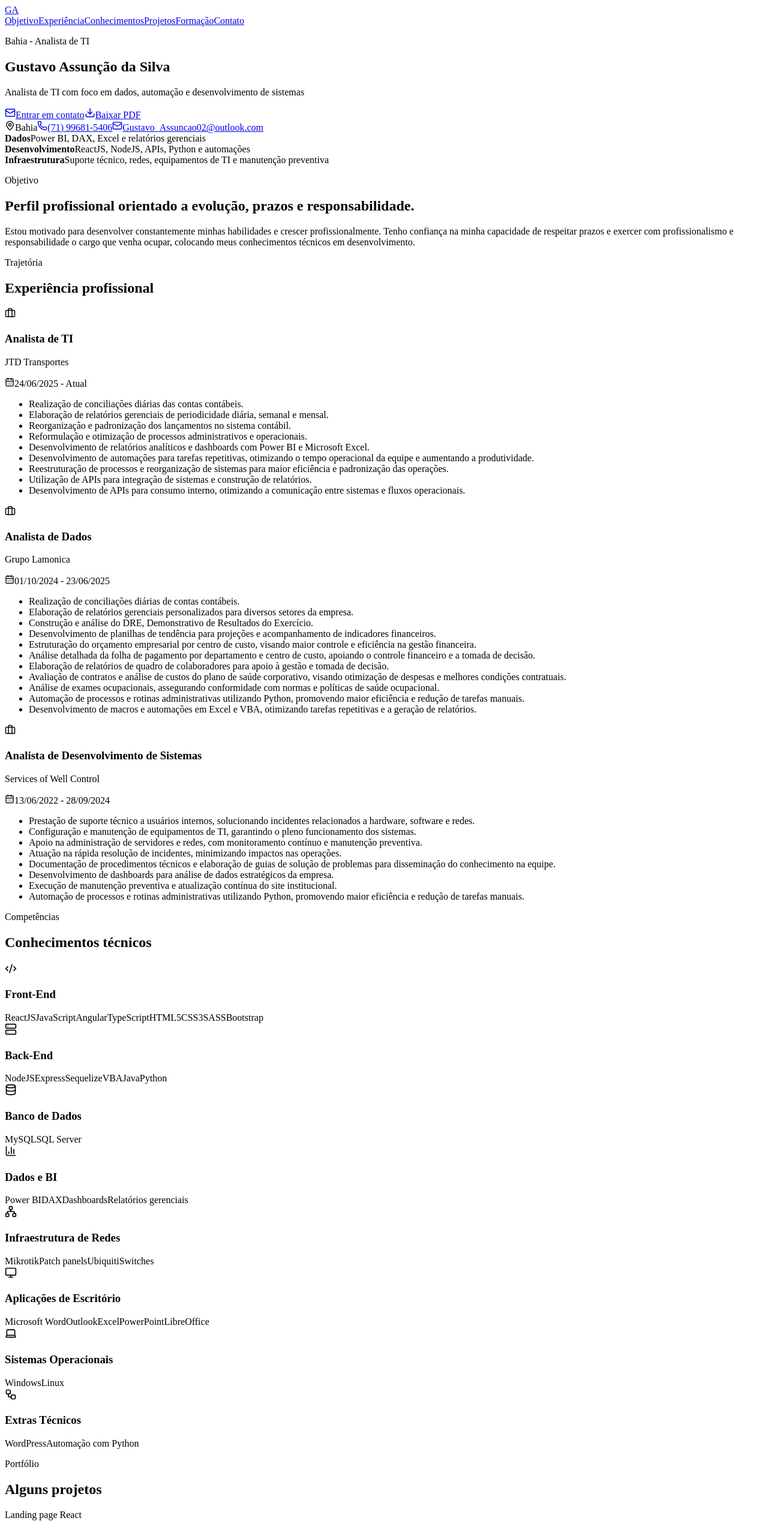
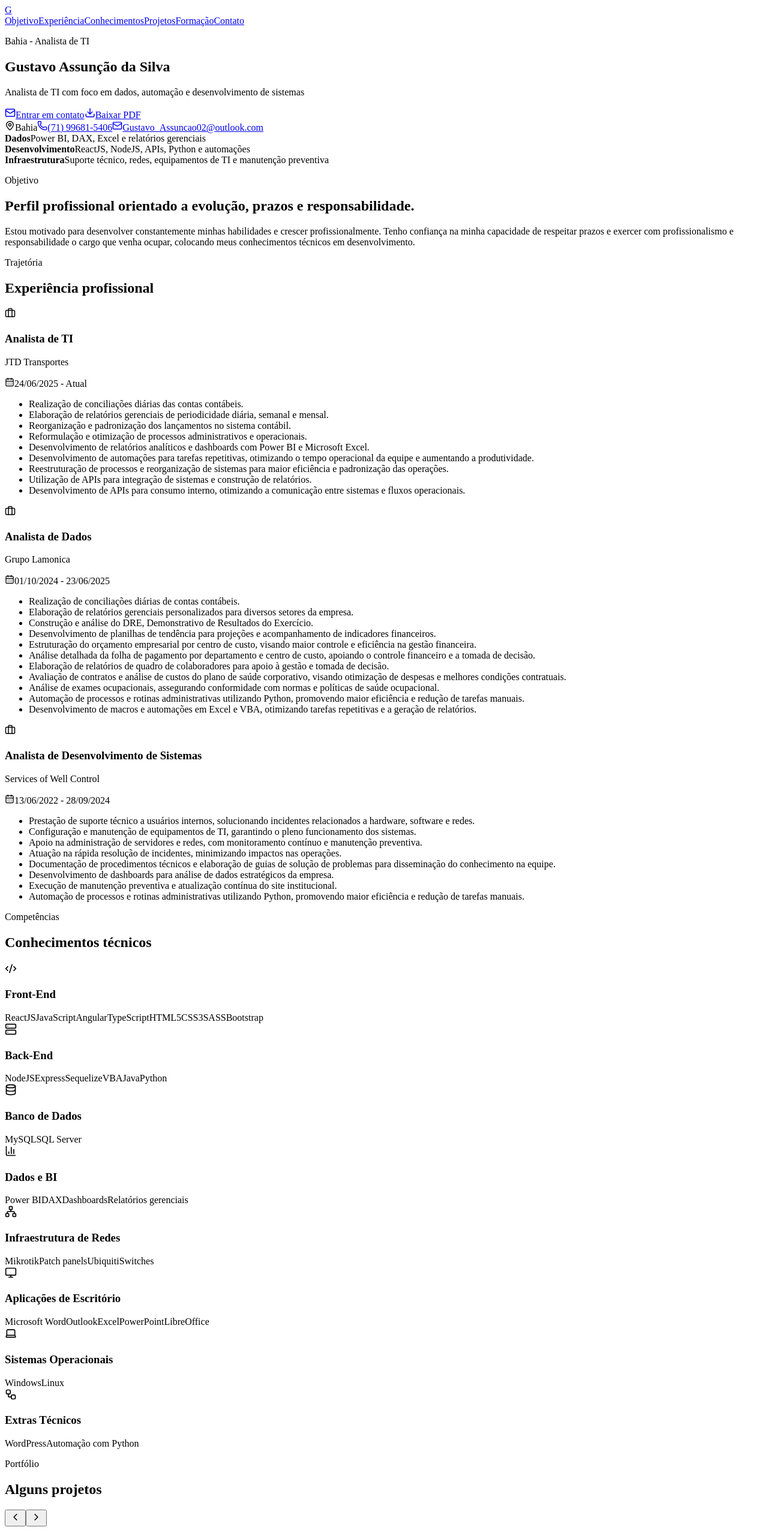
Before and after one commit to GustavoAssuncao02/GustavoAssuncaoSite, a React (Vite) app: page / in a window 1280 px wide. Shown: the top 2556 px of the page at 60% size. Built offline with nearby package versions, Linux system fonts and the light colour scheme; the HTML template or start-up script is replaced by a standard one.

Commit message:
update project
update icon, add icon to top bar, change website logo

```diff
--- a/curriculo-gustavo.html
+++ b/curriculo-gustavo.html
@@ -4,6 +4,7 @@
     <meta charset="UTF-8" />
     <meta name="viewport" content="width=device-width, initial-scale=1.0" />
     <title>Gustavo Assunção da Silva - Currículo</title>
+    <link rel="icon" type="image/svg+xml" href="%BASE_URL%favicon.svg" />
     <meta
       name="description"
       content="Currículo online de Gustavo Assunção da Silva, Analista de TI com experiência em dados, desenvolvimento de sistemas, automação e infraestrutura."
--- a/index.html
+++ b/index.html
@@ -4,6 +4,7 @@
     <meta charset="UTF-8" />
     <meta name="viewport" content="width=device-width, initial-scale=1.0" />
     <title>Gustavo Assunção da Silva - Currículo</title>
+    <link rel="icon" type="image/svg+xml" href="%BASE_URL%favicon.svg" />
     <meta
       name="description"
       content="Currículo online de Gustavo Assunção da Silva, Analista de TI com experiência em dados, desenvolvimento de sistemas, automação e infraestrutura."
--- a/src/App.jsx
+++ b/src/App.jsx
@@ -1,4 +1,4 @@
-import { useEffect, useState } from 'react';
+import { useEffect, useRef, useState } from 'react';
 import {
   ArrowUpRight,
   BarChart3,
@@ -6,6 +6,8 @@ import {
   Briefcase,
   CalendarDays,
   Car,
+  ChevronLeft,
+  ChevronRight,
   Code2,
   Database,
   Download,
@@ -44,6 +46,8 @@ const iconMap = {
   Server,
   Workflow,
 };
+
+const resumePdfHref = `${import.meta.env.BASE_URL}curriculo-gustavo.pdf`;
 
 function useReveal() {
   useEffect(() => {
@@ -101,7 +105,7 @@ function Header() {
   return (
     <header className="site-header">
       <a className="brand" href="#home" aria-label="Ir para o início">
-        <span>GA</span>
+        <span className="brand-letter" aria-hidden="true">G</span>
       </a>
 
       <nav className="nav-links" aria-label="Navegação principal">
@@ -133,7 +137,7 @@ function Hero() {
               <Mail size={18} aria-hidden="true" />
               Entrar em contato
             </a>
-            <a className="button secondary" href="/curriculo-gustavo.pdf" download>
+            <a className="button secondary" href={resumePdfHref} download>
               <Download size={18} aria-hidden="true" />
               Baixar PDF
             </a>
@@ -315,22 +319,83 @@ function ProjectPreview({ visual, title }) {
 }
 
 function Projects() {
+  const [currentProject, setCurrentProject] = useState(0);
+  const carouselRef = useRef(null);
+  const projectCount = projects.length;
+
+  const scrollToProject = (index) => {
+    if (!projectCount) {
+      return;
+    }
+
+    const nextIndex = (index + projectCount) % projectCount;
+    setCurrentProject(nextIndex);
+    carouselRef.current?.children[nextIndex]?.scrollIntoView({
+      behavior: 'smooth',
+      block: 'nearest',
+      inline: 'center',
+    });
+  };
+
+  const handleProjectScroll = () => {
+    const track = carouselRef.current;
+
+    if (!track) {
+      return;
+    }
+
+    const trackCenter = track.scrollLeft + track.clientWidth / 2;
+    const nextIndex = Array.from(track.children).reduce(
+      (closest, child, index) => {
+        const childCenter = child.offsetLeft + child.offsetWidth / 2;
+        const distance = Math.abs(trackCenter - childCenter);
+
+        return distance < closest.distance ? { index, distance } : closest;
+      },
+      { index: currentProject, distance: Infinity },
+    ).index;
+
+    setCurrentProject((value) => (value === nextIndex ? value : nextIndex));
+  };
+
   return (
     <section className="section-band projects-band" id="projetos">
       <div className="section-shell">
-        <div className="section-heading" data-reveal>
+        <div className="section-heading projects-heading" data-reveal>
+          <div>
             <p className="section-kicker">Portfólio</p>
             <h2>Alguns projetos</h2>
           </div>
 
-        <div className="projects-grid">
-          {projects.map((project) => {
+          <div className="carousel-controls" aria-label="Controles do carrossel de projetos">
+            <button
+              className="carousel-button"
+              type="button"
+              onClick={() => scrollToProject(currentProject - 1)}
+              aria-label="Projeto anterior"
+            >
+              <ChevronLeft size={19} aria-hidden="true" />
+            </button>
+            <button
+              className="carousel-button"
+              type="button"
+              onClick={() => scrollToProject(currentProject + 1)}
+              aria-label="Próximo projeto"
+            >
+              <ChevronRight size={19} aria-hidden="true" />
+            </button>
+          </div>
+        </div>
+
+        <div className="projects-grid" ref={carouselRef} onScroll={handleProjectScroll}>
+          {projects.map((project, index) => {
             const primaryHref = project.liveHref || project.repoHref;
             const primaryLabel = project.liveHref ? 'Abrir projeto' : 'Abrir repositório';
-            const hasPrimaryAction = Boolean(project.liveHref);
+            const PrimaryIcon = project.liveHref ? ExternalLink : Github;
+            const hasPrimaryAction = Boolean(primaryHref);
 
             return (
-              <article className="project-card" key={project.title} data-reveal>
+              <article className="project-card" key={project.title} data-project-index={index} data-reveal>
                 <ProjectPreview visual={project.visual} title={project.title} />
 
                 <div className="project-content">
@@ -347,19 +412,34 @@ function Projects() {
                   {hasPrimaryAction && (
                     <div className="project-actions">
                       <a href={primaryHref} target="_blank" rel="noreferrer">
-                        <ExternalLink size={17} aria-hidden="true" />
+                        <PrimaryIcon size={17} aria-hidden="true" />
                         {primaryLabel}
                       </a>
+                      {project.liveHref && (
                         <a href={project.repoHref} target="_blank" rel="noreferrer">
                           <Github size={17} aria-hidden="true" />
                           GitHub
                         </a>
+                      )}
                     </div>
                   )}
                 </div>
               </article>
             );
           })}
+        </div>
+
+        <div className="project-dots" aria-label="Selecionar projeto">
+          {projects.map((project, index) => (
+            <button
+              className={currentProject === index ? 'active' : undefined}
+              type="button"
+              key={project.title}
+              onClick={() => scrollToProject(index)}
+              aria-label={`Ver projeto ${project.title}`}
+              aria-current={currentProject === index ? 'true' : undefined}
+            />
+          ))}
         </div>
       </div>
     </section>
--- a/src/styles.css
+++ b/src/styles.css
@@ -37,6 +37,7 @@ html {
 body {
   min-width: 320px;
   margin: 0;
+  overflow-x: hidden;
   background:
     linear-gradient(rgba(21, 24, 29, 0.035) 1px, transparent 1px),
     linear-gradient(90deg, rgba(21, 24, 29, 0.035) 1px, transparent 1px),
@@ -77,18 +78,44 @@ a {
 }
 
 .brand {
+  position: relative;
   display: inline-flex;
   align-items: center;
   justify-content: center;
-  width: 44px;
-  height: 44px;
-  border: 1px solid var(--ink);
+  flex: 0 0 auto;
+  width: 46px;
+  height: 46px;
+  overflow: hidden;
+  border: 1px solid rgba(21, 24, 29, 0.86);
   border-radius: var(--radius);
-  background: var(--ink);
+  background:
+    linear-gradient(135deg, rgba(15, 118, 110, 0.5), transparent 42%),
+    var(--ink);
   color: var(--paper);
   font-family: 'Syne', Arial, sans-serif;
   font-weight: 800;
+  isolation: isolate;
+  box-shadow: 0 12px 22px rgba(21, 24, 29, 0.16);
   text-decoration: none;
+}
+
+.brand::after {
+  position: absolute;
+  right: 8px;
+  bottom: 8px;
+  width: 15px;
+  height: 3px;
+  border-radius: 999px;
+  background: var(--amber);
+  content: '';
+}
+
+.brand-letter {
+  position: relative;
+  z-index: 1;
+  font-size: 1.48rem;
+  line-height: 1;
+  transform: translateY(-1px);
 }
 
 .nav-links {
@@ -465,6 +492,39 @@ h3 {
   padding: 7px 9px;
 }
 
+.projects-heading {
+  display: flex;
+  max-width: none;
+  align-items: flex-end;
+  justify-content: space-between;
+  gap: 18px;
+}
+
+.carousel-controls,
+.project-dots {
+  display: none;
+}
+
+.carousel-button {
+  display: inline-flex;
+  align-items: center;
+  justify-content: center;
+  width: 40px;
+  height: 40px;
+  border: 1px solid var(--line);
+  border-radius: var(--radius);
+  background: var(--surface);
+  color: var(--teal-dark);
+  cursor: pointer;
+  transition: transform 180ms ease, border-color 180ms ease, background 180ms ease;
+}
+
+.carousel-button:hover {
+  transform: translateY(-1px);
+  border-color: rgba(15, 118, 110, 0.34);
+  background: var(--teal-soft);
+}
+
 .projects-grid {
   display: grid;
   grid-template-columns: repeat(3, minmax(0, 1fr));
@@ -711,6 +771,22 @@ h3 {
   color: var(--ink);
 }
 
+.project-dots button {
+  width: 8px;
+  height: 8px;
+  padding: 0;
+  border: 0;
+  border-radius: 999px;
+  background: rgba(15, 118, 110, 0.26);
+  cursor: pointer;
+  transition: width 180ms ease, background 180ms ease;
+}
+
+.project-dots button.active {
+  width: 24px;
+  background: var(--teal);
+}
+
 .formation-layout {
   display: grid;
   grid-template-columns: 1.1fr 1.2fr 0.8fr;
@@ -894,14 +970,31 @@ h3 {
 
 @media (max-width: 760px) {
   .site-header {
-    align-items: flex-start;
-    flex-direction: column;
-    padding: 12px 18px;
+    align-items: center;
+    gap: 12px;
+    padding: 10px 14px;
+  }
+
+  .brand {
+    width: 40px;
+    height: 40px;
+  }
+
+  .brand-letter {
+    font-size: 1.3rem;
   }
 
   .nav-links {
-    width: 100%;
+    width: auto;
+    min-width: 0;
+    flex: 1;
+    gap: 6px;
     padding-bottom: 2px;
+  }
+
+  .nav-links a {
+    font-size: 0.84rem;
+    padding: 9px 10px;
   }
 
   .hero,
@@ -910,8 +1003,14 @@ h3 {
     padding-right: 18px;
   }
 
+  .section-band {
+    padding-top: 64px;
+    padding-bottom: 64px;
+  }
+
   .hero {
-    padding-top: 48px;
+    padding-top: 44px;
+    padding-bottom: 28px;
   }
 
   .hero h1 {
@@ -930,9 +1029,58 @@ h3 {
   }
 
   .knowledge-grid,
-  .projects-grid,
   .contact-grid {
     grid-template-columns: 1fr;
+  }
+
+  .projects-heading {
+    align-items: center;
+    margin-bottom: 22px;
+  }
+
+  .carousel-controls {
+    display: flex;
+    flex: 0 0 auto;
+    gap: 8px;
+  }
+
+  .projects-grid {
+    display: flex;
+    gap: 14px;
+    margin: 0 -18px;
+    overflow-x: auto;
+    padding: 2px 18px 12px;
+    scroll-padding-inline: 18px;
+    scroll-snap-type: x mandatory;
+    scrollbar-width: none;
+    -webkit-overflow-scrolling: touch;
+  }
+
+  .projects-grid::-webkit-scrollbar {
+    display: none;
+  }
+
+  .projects-grid .project-card {
+    flex: 0 0 min(86vw, 390px);
+    scroll-snap-align: center;
+  }
+
+  .project-preview {
+    min-height: 188px;
+  }
+
+  .preview-clima,
+  .preview-vidracaria,
+  .preview-swc {
+    min-height: 154px;
+  }
+
+  .project-dots {
+    display: flex;
+    align-items: center;
+    justify-content: center;
+    gap: 8px;
+    margin-top: 14px;
   }
 
   .timeline::before {
@@ -985,4 +1133,20 @@ h3 {
     justify-content: flex-start;
   }
 
+  .projects-grid .project-card {
+    flex-basis: calc(100vw - 36px);
+  }
+
+  .project-content {
+    padding: 18px;
+  }
+
+  .contact-card {
+    grid-template-columns: 42px minmax(0, 1fr);
+  }
+
+  .contact-card > svg:last-child {
+    display: none;
+  }
+
 }
--- a/vite.config.js
+++ b/vite.config.js
@@ -2,6 +2,7 @@ import { defineConfig } from 'vite';
 import react from '@vitejs/plugin-react';
 
 export default defineConfig({
+  base: '/GustavoAssuncaoSite/',
   plugins: [react()],
   build: {
     rollupOptions: {
```
Also changed, not shown: public/favicon.svg (added). Lines whose indentation alone changed are shown as unchanged.
